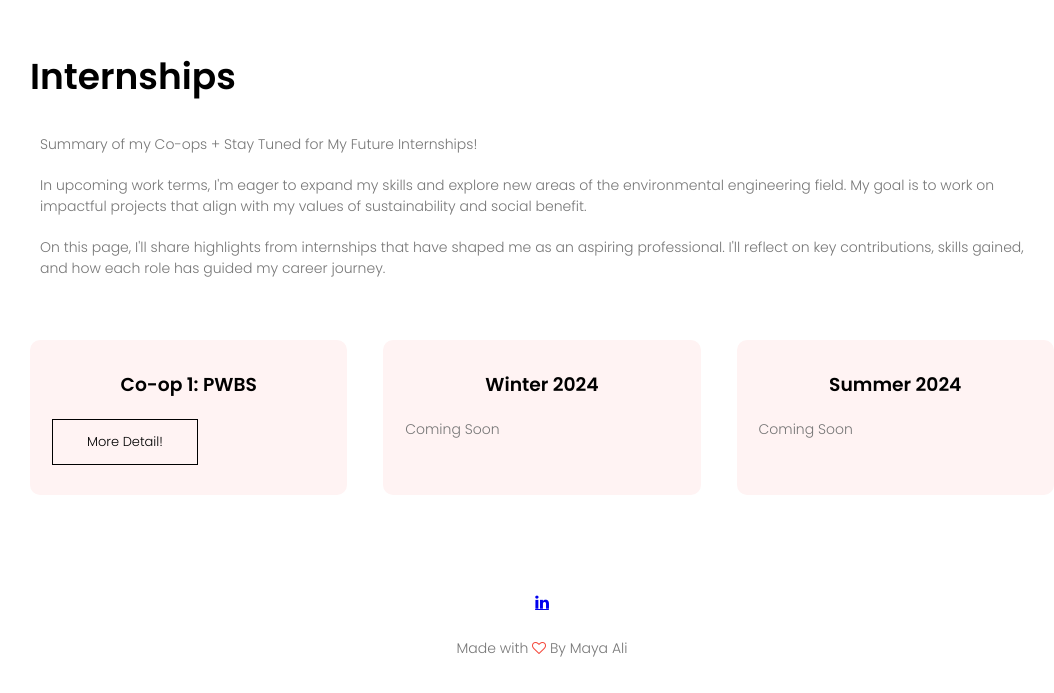
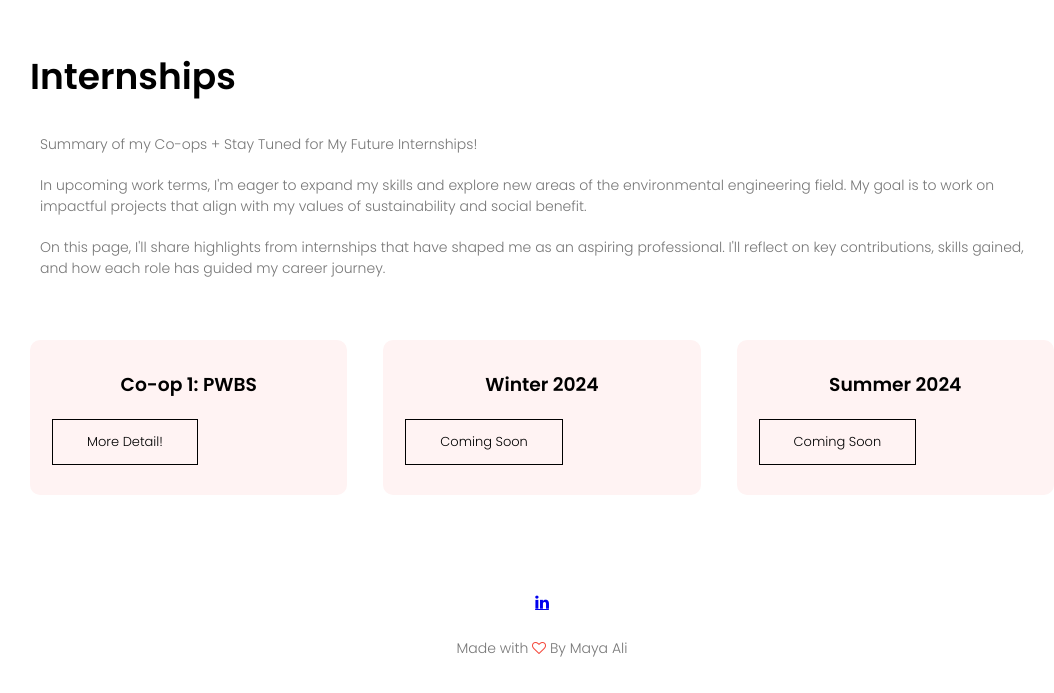
Before and after one commit to mayaali458/mayaali458.github.io, a plain HTML site: page index.html in a window 1280 px wide. Shown: the part 2117-2810 px from the top of the page, without its empty margins (98-1152 px from the left). Drawn offline with Linux system fonts and the light colour scheme.

Commit message:
Add files via upload

```diff
--- a/index.html
+++ b/index.html
@@ -107,12 +107,12 @@ rel="stylesheet">
 	</div>
 	<div class="internships-col">
 			<h3>Winter 2024</h3>
-			<p>Coming Soon</p>
+			<p><a class="hero-btn"> Coming Soon</a></p>
 
 	</div>
 		<div class="internships-col">
 			<h3>Summer 2024</h3>
-			<p>Coming Soon</p>
+			<p><a class="hero-btn"> Coming Soon</a></p>
 
 	</div>
 
```
